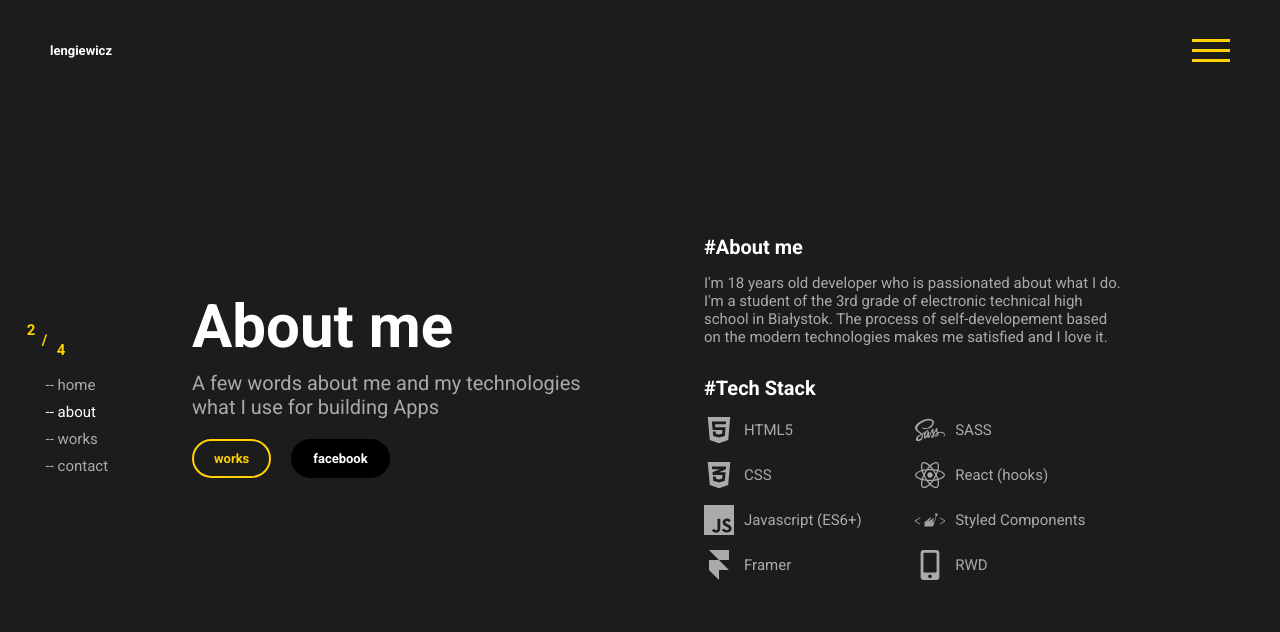
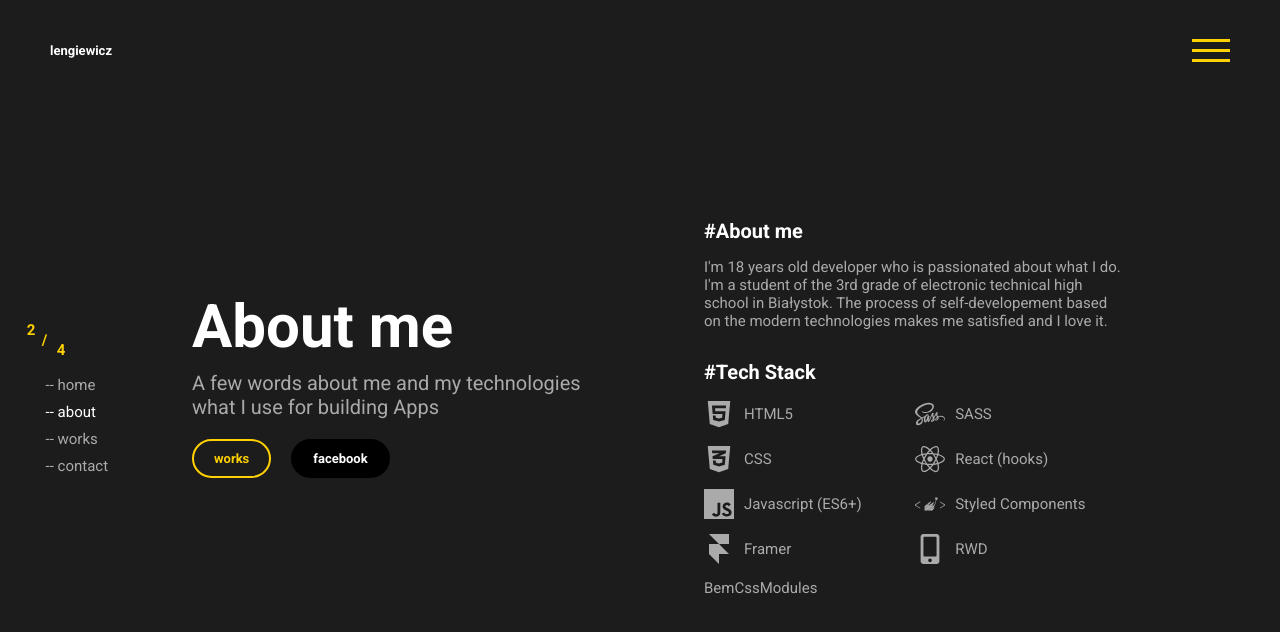
Before and after one commit to SaikeNO/portfolio, a React (Create React App) app: page /about in a window 1280 px wide. Shown: the top 632 px of the page. Built offline with nearby package versions, Linux system fonts and the light colour scheme.

Commit message:
feat: add bemCssModules in techstack

```diff
--- a/src/pages/AboutPage/TechStack.js
+++ b/src/pages/AboutPage/TechStack.js
@@ -19,11 +19,13 @@ const data = [
   { icon: SiStyledComponents, name: "Styled Components" },
   { icon: SiFramer, name: "Framer" },
   { icon: FaMobileAlt, name: "RWD" },
+  { icon: "", name: "BemCssModules" },
 ];
 
 const list = data.map((item, id) => (
   <ListItem key={id} variants={itemVariants}>
-    <item.icon style={{ marginRight: "10px" }} size={"2em"} /> {item.name}
+    {item?.icon && <item.icon style={{ marginRight: "10px" }} size={"2em"} />}{" "}
+    {item.name}
   </ListItem>
 ));
 
```
